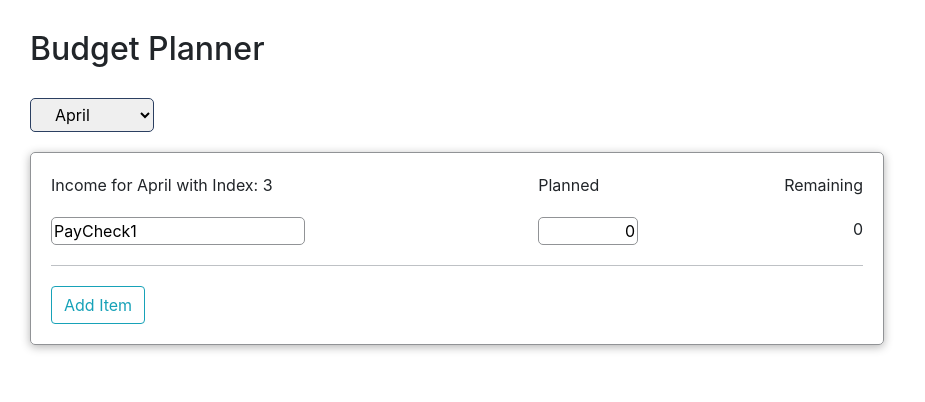
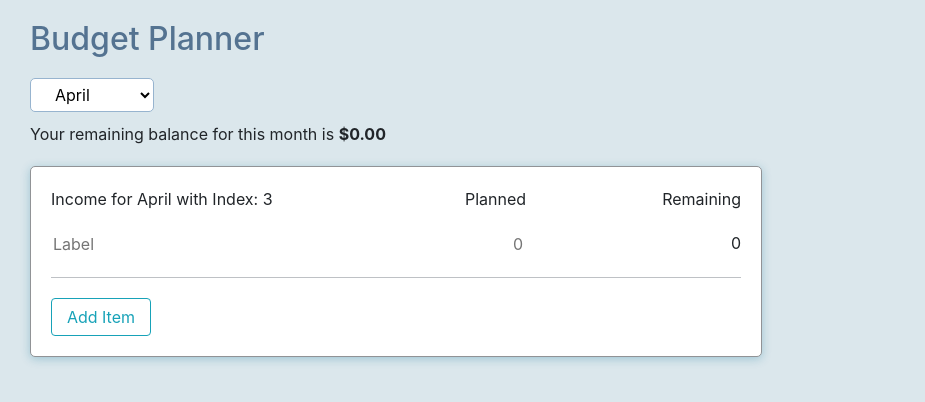
Before and after one commit to yy2/budget-planner, a React (Create React App) app: page / in a window 1280 px wide. Shown: the top 402 px of the page, without its empty margins (0-925 px from the left). Built offline with nearby package versions, Linux system fonts and the light colour scheme.

Commit message:
Able to add new inputs in the card

```diff
--- a/public/index.html
+++ b/public/index.html
@@ -8,12 +8,9 @@
       name="description"
       content="Web site created using create-react-app"
     />
-    <!-- <link rel="apple-touch-icon" href="%PUBLIC_URL%/logo192.png" />
-    <link rel="manifest" href="%PUBLIC_URL%/manifest.json" /> -->
-    <title>React App</title>
+    <title>Budget Planner</title>
   </head>
-  <body>
-    <noscript>You need to enable JavaScript to run this app.</noscript>
+  <body style="background-color: rgb(219, 231, 236)">
     <div id="root"></div>
 
   </body>
--- a/src/components/App.jsx
+++ b/src/components/App.jsx
@@ -1,11 +1,9 @@
 import React, {useState, useEffect } from 'react';
 import Month from './Month';
 import Income from './Income';
-import "../css/index.css";
 import 'bootstrap/dist/css/bootstrap.min.css';
 
-import { Button } from 'react-bootstrap';
-
+import "../css/index.css";
 
 const App = () => {
 
@@ -29,6 +27,8 @@ const App = () => {
             text: e.target.selectedOptions[0].text});
     }
 
+    const [totalBalance, setTotalBalance] = useState(0);
+
     // useEffect(() => {
     //     console.log("render");
     // }, [monthSelected]);
@@ -38,9 +38,12 @@ const App = () => {
                 <h2 className="header">Budget Planner</h2>
                 <Month
                     handleMonthChange={handleMonthChange}
-                    monthSelected={monthSelected} />
+                    monthSelected={monthSelected}
+                />
+                <p>Your remaining balance for this month is <strong>${totalBalance.toFixed(2)}</strong></p>
                 <Income
-                    monthSelected={monthSelected} />
+                    monthSelected={monthSelected}
+                />
 
             </div>
     );
--- a/src/components/Card.jsx
+++ b/src/components/Card.jsx
@@ -1,38 +1,68 @@
 import React, {useState} from 'react';
 import Input, { InputHeaders } from './Input';
-import "../css/index.css";
 import 'bootstrap/dist/css/bootstrap.min.css';
 import { Button } from 'react-bootstrap';
+import "../css/index.css";
 
 const Card = (props) => {
 
-    const [itemName, setInputName] = useState(props.inputName);
+    const [itemName, setItemName] = useState("");
     const [plannedAmt, setPlannedAmt] = useState(0);
-    const [remainingAmt, setRemainingAmt] = useState(0);
+    // const [remainingAmt, setRemainingAmt] = useState(0);
 
-    //array of items
-    const items = [{
+    const [items, setItems] = useState([{
+        // key: 0,
         itemName: itemName,
         plannedAmt: plannedAmt,
-        remainingAmt: remainingAmt
-    }];
+        remainingAmt: 0
+    }]);
+
+    function itemNameChange(e, i) {
+        //const prevItem = items[e.target.id].;
+        // console.log("index: " + e.target.id);
+        // console.log("value: " + (e.target.value));
+        items[i].itemName = e.target.value;
+    }
+
+    function plannedAmtChange(e, i) {
+        // console.log("index: " + e.target.id);
+        items[i].plannedAmt = e.target.value;
+    }
+
+    function addNewItem() {
+        const item = {
+            // key: index,
+            itemName: "",
+            plannedAmt: 0,
+            remainingAmt: 0
+        };
+        setItems(prevItems => {
+            return [...prevItems, item];
+        });
+    }
 
     console.log(items);
-    function handleAddNewItem(e) {
-        console.log("button clicked");
-    }
 
     return (
         <div className="card-container">
             <InputHeaders
                 cardName={props.cardName}
             />
-            <Input
-                inputName={itemName}
-                plannedAmt={plannedAmt}
-                remainingAmt={remainingAmt}
-            />
-            <Button variant="outline-info" onClick={handleAddNewItem}>Add Item</Button>
+            {items.map((items, i) => {
+                return (
+                <Input
+                    key={i}
+                    index={i}
+                    itemName={items.itemName}
+                    plannedAmt={items.plannedAmt}
+                    remainingAmt={items.remainingAmt}
+                    itemNameChange={itemNameChange}
+                    plannedAmtChange={plannedAmtChange}
+                />
+                );
+            }
+            )}
+            <Button variant="outline-info" className="add-item-btn" onClick={addNewItem}>Add Item</Button>
         </div>
     );
 }
--- a/src/components/Income.jsx
+++ b/src/components/Income.jsx
@@ -1,20 +1,18 @@
 import React, {useState} from 'react';
 import Card from './Card';
+import 'bootstrap/dist/css/bootstrap.min.css';
 import "../css/index.css";
-import 'bootstrap/dist/css/bootstrap.min.css';
 
 const Income = (props) => {
 
     const [totalIncome, setTotalIncome] = useState(0);
     const [remainingAmt, setRemainingAmt] = useState(totalIncome);
     const cardName = `Income for ${props.monthSelected.text} with Index: ${props.monthSelected.index}`;
-    const inputName="PayCheck1";
 
     return (
         <div>
             <Card
                 cardName={cardName}
-                inputName={inputName}
             />
         </div>
     );
--- a/src/components/Input.jsx
+++ b/src/components/Input.jsx
@@ -17,13 +17,17 @@ export const InputHeaders = (props) => {
 }
 
 const Input = (props) => {
+    // function handleInputChange(e) {
+    //     console.log("value: " + e.target.value);
+    // }
+
     return (
         <div className="input-container">
             <div className="input-col-one mg-btm-20">
-                <div className="input-name"><input type="text" className="input-box-med" value={props.inputName} /></div>
+                <div className="input-name"><input type="text" className="input-box-med" placeholder="Label" onChange={e => props.itemNameChange(e, props.index)} /></div>
             </div>
             <div className="input-col-two mg-btm-20">
-                <div className="input-planned-amt"><input type="text" className="input-box-small align-right" value={props.plannedAmt} /></div>
+                <div className="input-planned-amt"><input type="text" className="input-box-small align-right" placeholder="0" onChange={e => props.plannedAmtChange(e, props.index)} /></div>
                 <div className="remaining-amt align-right">{props.remainingAmt}</div>
             </div>
         </div>
--- a/src/css/index.css
+++ b/src/css/index.css
@@ -1,3 +1,5 @@
+
+
 * {
   box-sizing: border-box;
 }
@@ -7,25 +9,36 @@
 }
 
 .header {
-  margin: 30px 0;
+  margin: 20px 0;
+  color:  #547391;
 }
 
 .month-select {
+  background-color: rgb(255, 255, 255);
   padding: 5px 20px;
   border-radius: 5px;
-  border: 1px solid #2b3f61;
+  border: 1px solid #97b4cf;
   outline: none;
+  margin-bottom: 10px;
 }
 
 .month-select:hover {
-  border: 1px solid red;
+  outline: none;
+  border: 1px solid rgb(158, 109, 109);
 }
 
 .card-container {
+  background-color: white;
+  display: flex;
+  flex-direction: column;
   border-radius: 5px;
   border: 1px solid #919396;
-  box-shadow: 0 2px 10px rgba(0,0,0,.3);
+  box-shadow: 0 2px 10px rgba(21, 118, 156, 0.3);
   margin: 20px 0;
-  width: 70%;
+  width: 60%;
   padding: 20px;
 }
+
+.add-item-btn {
+  width: 100px;
+}
--- a/src/css/input.css
+++ b/src/css/input.css
@@ -16,11 +16,6 @@
     margin-bottom: 20px;
 }
 
-/* .input-col-one {
-    display: flex;
-    flex-direction: column;
-} */
-
 .input-col-two{
     display: flex;
     flex-direction: row;
@@ -29,20 +24,32 @@
 }
 
 .input-box-med {
+    border: 0;
+}
+
+.input-box-med:focus {
+    outline: none;
     border-radius: 5px;
-    border: 1px solid #919396;
+    border: 2px solid #a2ccd3;
 }
 
 .input-box-small {
+    border: 0;
+    max-width: 60px;
+}
+
+.input-box-small:focus {
+    outline: none;
     border-radius: 5px;
-    border: 1px solid #919396;
-    max-width: 100px;
+    border: 2px solid #a2ccd3;
+    max-width: 60px;
 }
 
 .align-right {
     text-align: right;
 }
 
-.planned-amt-hdr {
+.planned-amt-header {
+    width: 50px;
     text-align: right;
 }
```
